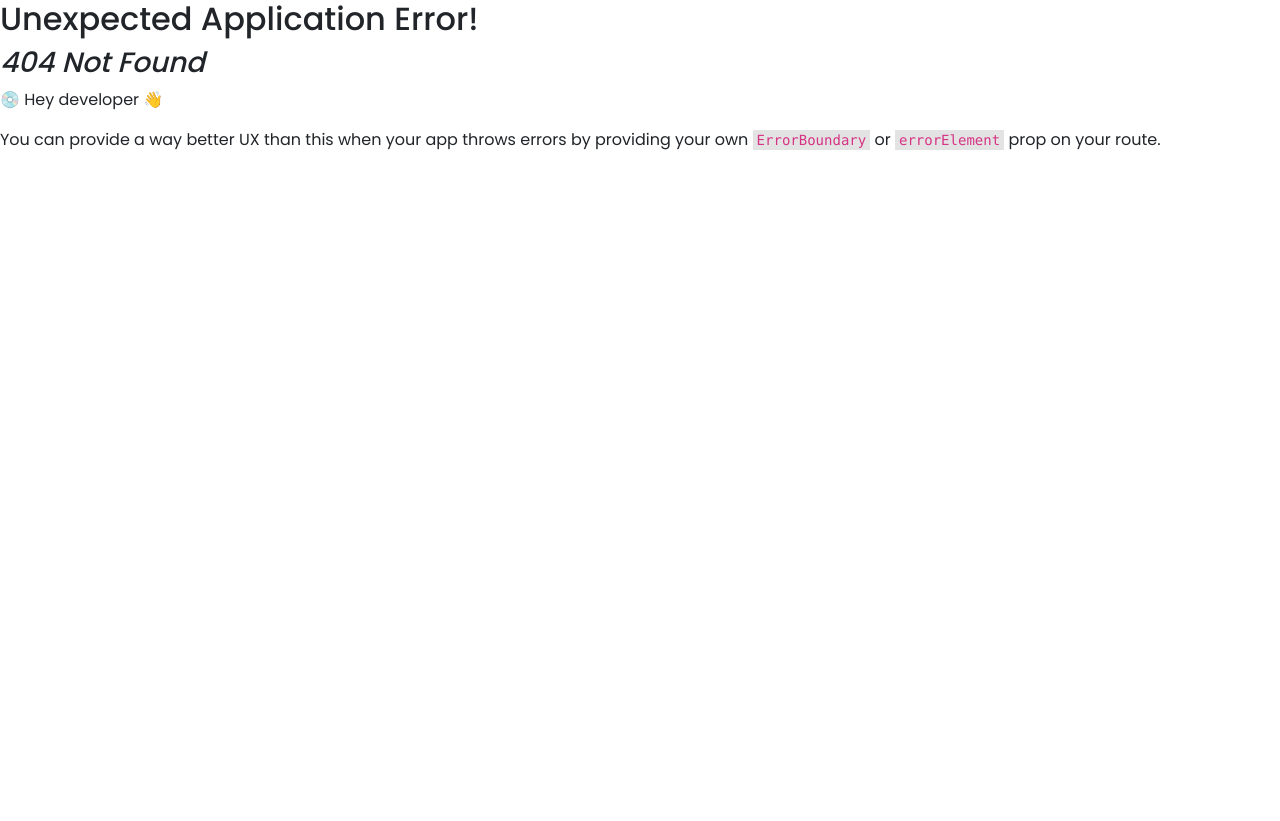
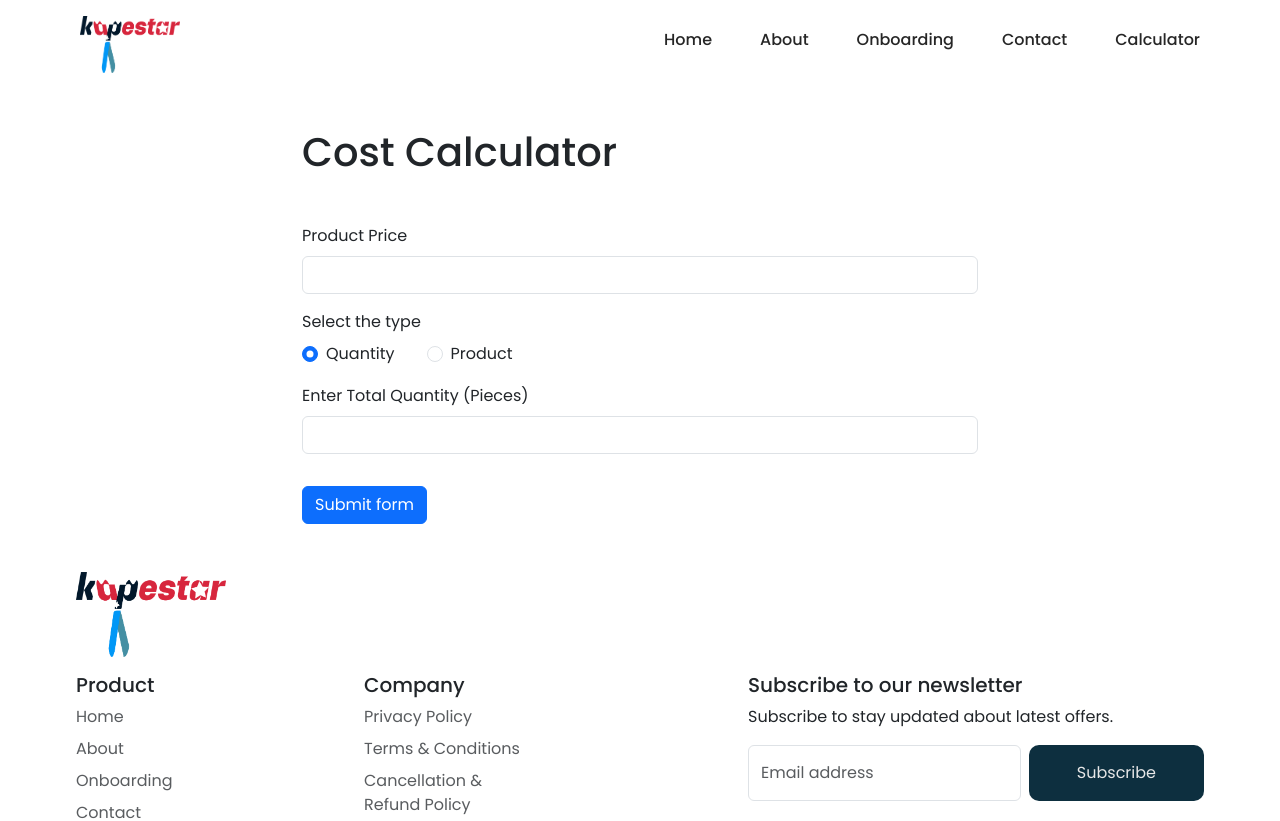
Before and after one commit to XC3000/kapestar-landing-page, a React (Vite) app: page /cost-calculator in a window 1280 px wide. Before the commit this address had no page. Shown: the top 821 px of the page. Before the commit the page ends 800 px from the top, so only its background shows below. Built offline with nearby package versions, Linux system fonts and the light colour scheme; a web font is replaced by a local one.

Commit message:
cost calculator

```diff
--- a/src/components/Header/Header.jsx
+++ b/src/components/Header/Header.jsx
@@ -21,6 +21,10 @@ export const headerData = [
   {
     link: "#contact",
     name: "Contact",
+  },
+  {
+    link: "#contact",
+    name: "Calculator",
   },
 ];
 
--- /dev/null
+++ b/src/pages/Calculator.jsx
@@ -0,0 +1,148 @@
+import { FloatingLabel, Stack } from "react-bootstrap";
+import Button from "react-bootstrap/Button";
+import Col from "react-bootstrap/Col";
+import Form from "react-bootstrap/Form";
+import InputGroup from "react-bootstrap/InputGroup";
+import Row from "react-bootstrap/Row";
+
+import Layout from "../Layout/Layout";
+
+import { useForm, useWatch } from "react-hook-form";
+import { yupResolver } from "@hookform/resolvers/yup";
+import * as yup from "yup";
+
+const schema = yup
+  .object({
+    price: yup.number("Please Enter a number").min(1).max(100000).required(),
+    type: yup.string().required(),
+    quantity: yup.number().required().min(1).max(1000),
+  })
+  .required();
+
+function FormExample() {
+  const {
+    register,
+    handleSubmit,
+    formState: { errors },
+    control,
+    setValue,
+  } = useForm({
+    resolver: yupResolver(schema),
+    defaultValues: {
+      type: "quantity",
+      calc: 0,
+    },
+  });
+
+  const onSubmit = (data) => {
+    // console.log(data);
+    const cost = parseFloat(data.price / data.quantity).toFixed(2);
+    setValue("calc", parseFloat(cost));
+  };
+
+  const type = useWatch({
+    control,
+    name: "type",
+  });
+
+  const calc = useWatch({
+    control,
+    name: "calc",
+  });
+
+  return (
+    <Layout>
+      <div
+        className="container"
+        style={{
+          maxWidth: "700px",
+          margin: "0 auto",
+        }}
+      >
+        <h1 className="mt-5 mb-5">Cost Calculator</h1>
+        <Form noValidate onSubmit={handleSubmit(onSubmit)}>
+          <Row className="mb-3">
+            <Form.Group className="mb-3" as={Col} xs="12">
+              <Form.Label>Product Price</Form.Label>
+              <Form.Control
+                type="text"
+                {...register("price")}
+                isInvalid={!!errors.price?.message}
+              />
+              <Form.Control.Feedback type="invalid">
+                {errors.price?.message}
+              </Form.Control.Feedback>
+            </Form.Group>
+
+            <Form.Group className="mb-3">
+              <Form.Label>Select the type</Form.Label>
+              <Stack direction="horizontal" gap={3}>
+                <Form.Check
+                  inline
+                  type="radio"
+                  {...register("type")}
+                  label="Quantity"
+                  value="quantity"
+                />
+                <Form.Check
+                  inline
+                  type="radio"
+                  value="product"
+                  {...register("type")}
+                  label="Product"
+                />
+              </Stack>
+            </Form.Group>
+
+            {type === "product" ? (
+              <Form.Group className="mb-3" as={Col} xs="12">
+                <Form.Label>Enter Product Quanitiy (ml)</Form.Label>
+                <Form.Control
+                  type="text"
+                  // name="firstName"
+                  {...register("quantity")}
+                  isInvalid={!!errors.age?.message}
+                />
+                <Form.Control.Feedback type="invalid">
+                  {errors.quantity?.message}
+                </Form.Control.Feedback>
+              </Form.Group>
+            ) : (
+              <Form.Group className="mb-3" as={Col} xs="12">
+                <Form.Label>Enter Total Quantity (Pieces)</Form.Label>
+                <Form.Control
+                  type="text"
+                  // name="firstName"
+                  {...register("quantity")}
+                  isInvalid={!!errors.quantity?.message}
+                />
+                <Form.Control.Feedback type="invalid">
+                  {errors.quantity?.message}
+                </Form.Control.Feedback>
+              </Form.Group>
+            )}
+          </Row>
+
+          {calc > 0 ? (
+            <Form.Group className="mb-3" as={Col} xs="12">
+              <Form.Label>Your cost</Form.Label>
+              <Form.Control
+                type="text"
+                // name="firstName"
+                {...register("calc")}
+                isInvalid={!!errors.calc?.message}
+              />
+              <Form.Control.Feedback type="invalid">
+                {errors.calc?.message}
+              </Form.Control.Feedback>
+            </Form.Group>
+          ) : null}
+
+          <Button type="submit">Submit form</Button>
+        </Form>
+      </div>
+    </Layout>
+  );
+}
+
+export default FormExample;
```
Also changed, not shown: package.json (+6 -1 lines), src/App.jsx (+5 -2 lines), src/components/Forms/FormInput/FormInput.jsx (added, +12 -0 lines), 2 other files (tests, documents, lock files or other folders).
